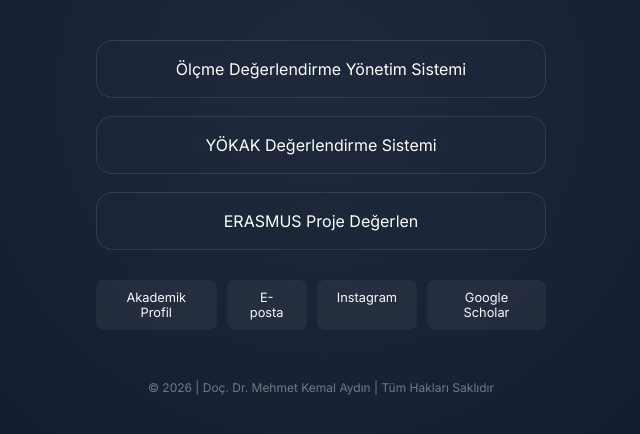
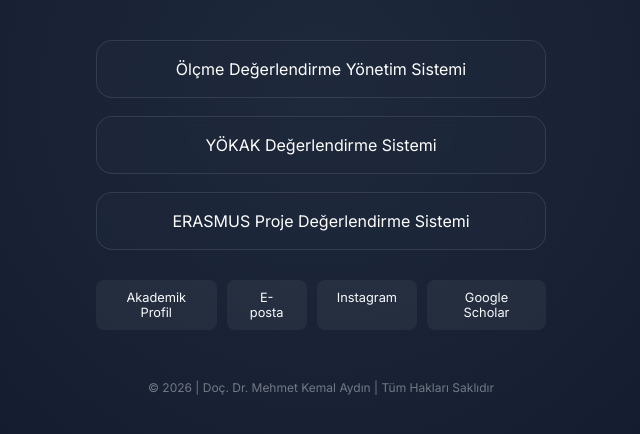
Before and after one commit to mkemalaydin/mka, a plain HTML site: page index.html in a window 1280 px wide. Shown: the part 248-682 px from the top of the page, without its empty margins (319-959 px from the left). Drawn offline with Linux system fonts and the light colour scheme.

Commit message:
Update index.html

```diff
--- a/index.html
+++ b/index.html
@@ -61,7 +61,7 @@
     <div class="links">
         <a href="https://mkemalaydin.github.io/ods/" class="btn">Ölçme Değerlendirme Yönetim Sistemi</a>
         <a href="https://mkemalaydin.github.io/yd/" class="btn">YÖKAK Değerlendirme Sistemi</a>
-        <a href="https://mkemalaydin.github.io/pd/" class="btn">ERASMUS Proje Değerlen</a>
+        <a href="https://mkemalaydin.github.io/pd/" class="btn">ERASMUS Proje Değerlendirme Sistemi</a>
     </div>
 
     <div class="contact-row">
```
